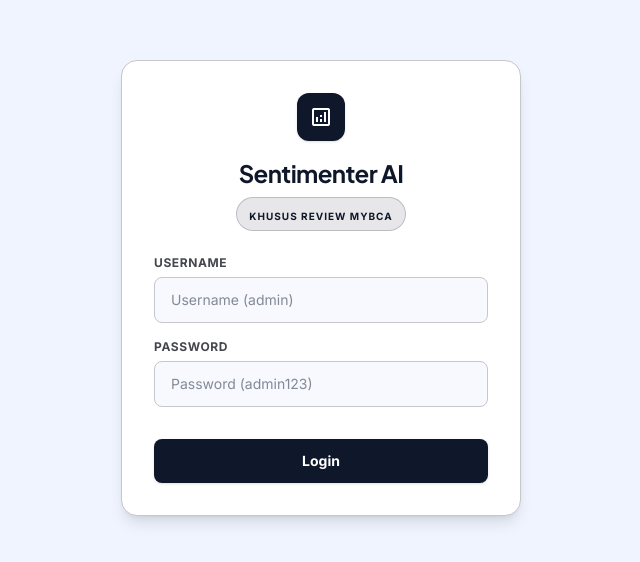
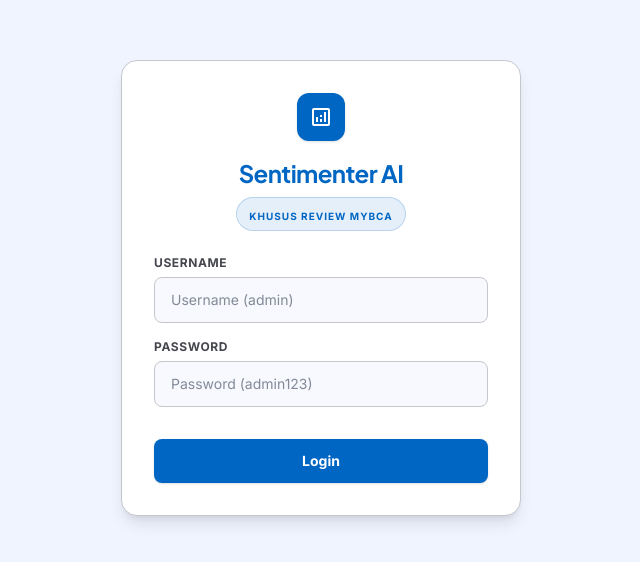
Before and after one commit to doctordoom101/Sentimenter-AI, a React (Vite) app in the folder sentimenter-fe/: page /login in a window 1280 px wide. Shown: the part 112-674 px from the top of the page, without its empty margins (319-959 px from the left). Built offline with nearby package versions, Linux system fonts and the light colour scheme.

Commit message:
style: change primary theme to myBCA sky-blue and clean up header top-right icons

```diff
--- a/sentimenter-fe/src/App.jsx
+++ b/sentimenter-fe/src/App.jsx
@@ -128,13 +128,8 @@
             </div>
             <div className="flex items-center gap-md">
                 <button className="p-sm rounded-full hover:bg-surface-bright text-on-surface-variant">
-                    <span className="material-symbols-outlined">notifications</span>
-                </button>
-                <button className="p-sm rounded-full hover:bg-surface-bright text-on-surface-variant">
                     <span className="material-symbols-outlined">help</span>
                 </button>
-                <div className="h-8 w-[1px] bg-outline-variant mx-2"></div>
-                <img className="w-8 h-8 rounded-full border border-outline-variant" src="https://lh3.googleusercontent.com/aida/AP1WRLsfUzRJP7Jsog9Sgd8khCbmWLK6SRZmWFQUvXG8hfAKxTIi8fIhky7p4TVwIpB6QESghuAC2iAGfdNs7xN8hwxLtmTwS-9WISDhEDJsIM0o3iSBZOq_Q3Txs_y7ZHqIT_ZnzqF65c_zBcBflyIi8vVKeWgG_ll0FG8knUmQa83vCyN5CNixJ4tsQD-Qm7c6tPOYVxlvVz_KnnTWCy-IWgD0KkAcPQXShs42Cz46VIJXlmpDCpGLlZxqZ_c" />
             </div>
         </header>
     );
--- a/sentimenter-fe/src/index.css
+++ b/sentimenter-fe/src/index.css
@@ -27,8 +27,8 @@
   --color-tertiary-container: #40000d;
   --color-primary-fixed-dim: #bec6e0;
   --color-secondary: #006c49;
-  --color-primary-container: #131b2e;
-  --color-primary: #0f172a;
+  --color-primary-container: #0066c4;
+  --color-primary: #0066c4;
   --color-inverse-surface: #213145;
   --color-error: #ba1a1a;
   --color-tertiary-fixed-dim: #ffb2b7;
@@ -38,7 +38,7 @@
   --color-error-container: #ffdad6;
   --color-on-surface: #0b1c30;
   --color-on-secondary-fixed: #002113;
-  --color-on-primary-container: #7c839b;
+  --color-on-primary-container: #ffffff;
   --color-on-primary: #ffffff;
   --color-inverse-on-surface: #eaf1ff;
   --color-on-secondary-container: #00714d;
```
